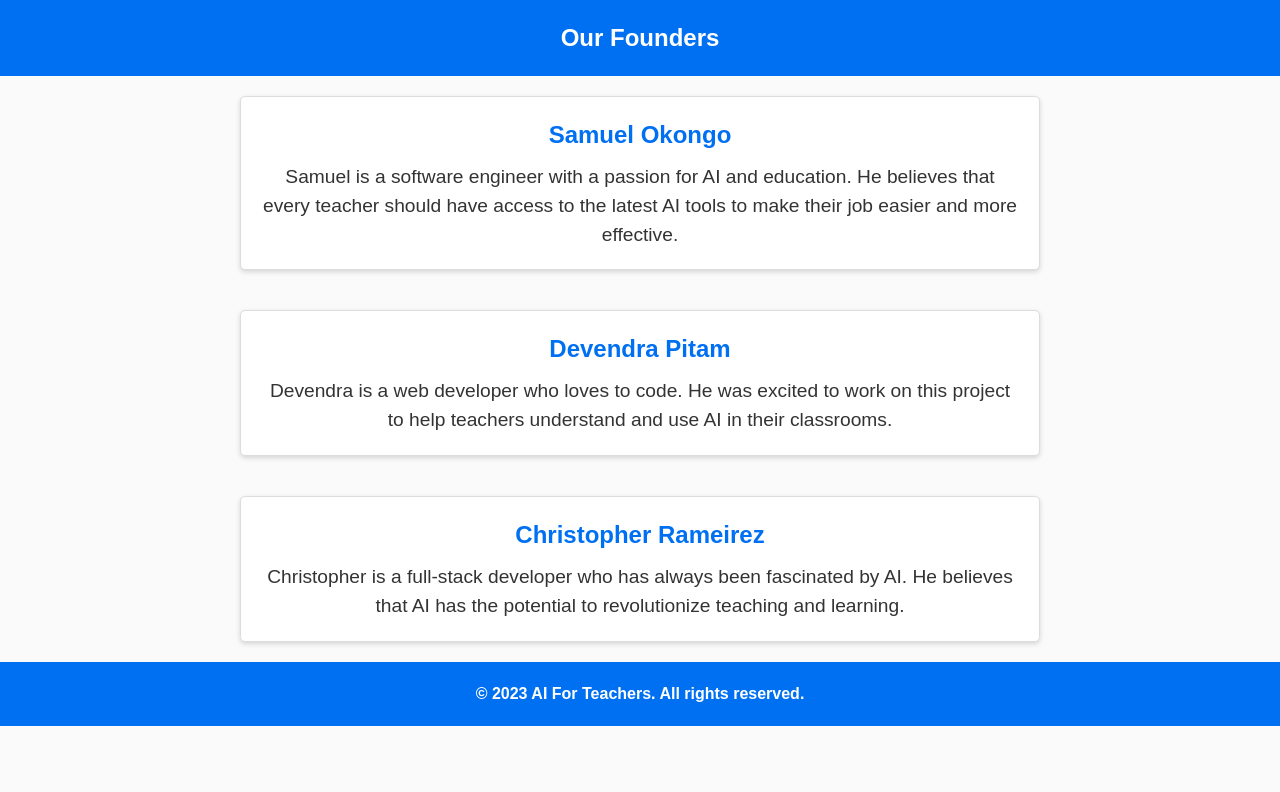
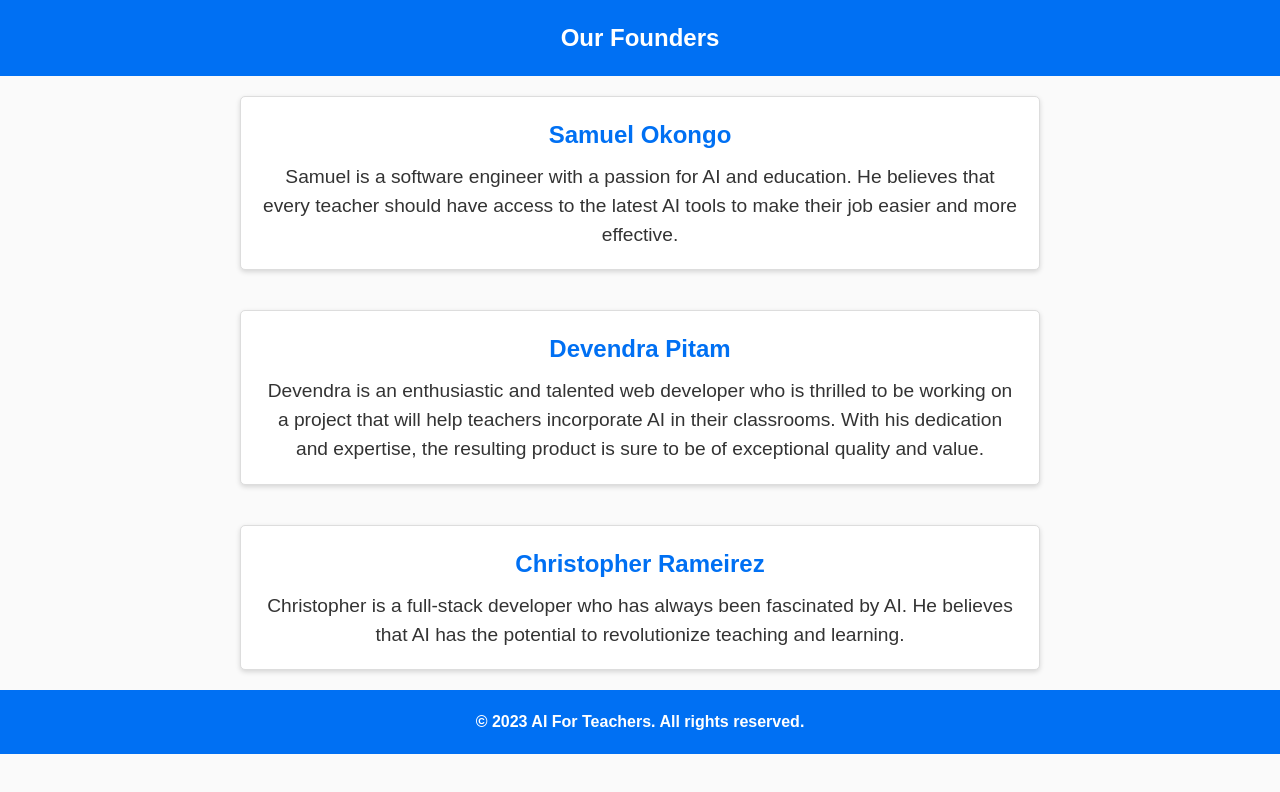
Before and after one commit to Samuel-Okongo/next.js, a Next.js app: page /founderpage in a window 1280 px wide. Shown: the top 792 px of the page. Built offline with nearby package versions, Linux system fonts and the light colour scheme.

Commit message:
changed devendra founder info

```diff
--- a/src/pages/founderpage.tsx
+++ b/src/pages/founderpage.tsx
@@ -72,7 +72,7 @@ const FounderPage = () => {
     {
       name: 'Devendra Pitam',
       description:
-        'Devendra is a web developer who loves to code. He was excited to work on this project to help teachers understand and use AI in their classrooms.',
+        'Devendra is an enthusiastic and talented web developer who is thrilled to be working on a project that will help teachers incorporate AI in their classrooms. With his dedication and expertise, the resulting product is sure to be of exceptional quality and value.',
     },
     {
       name: 'Christopher Rameirez',
```
